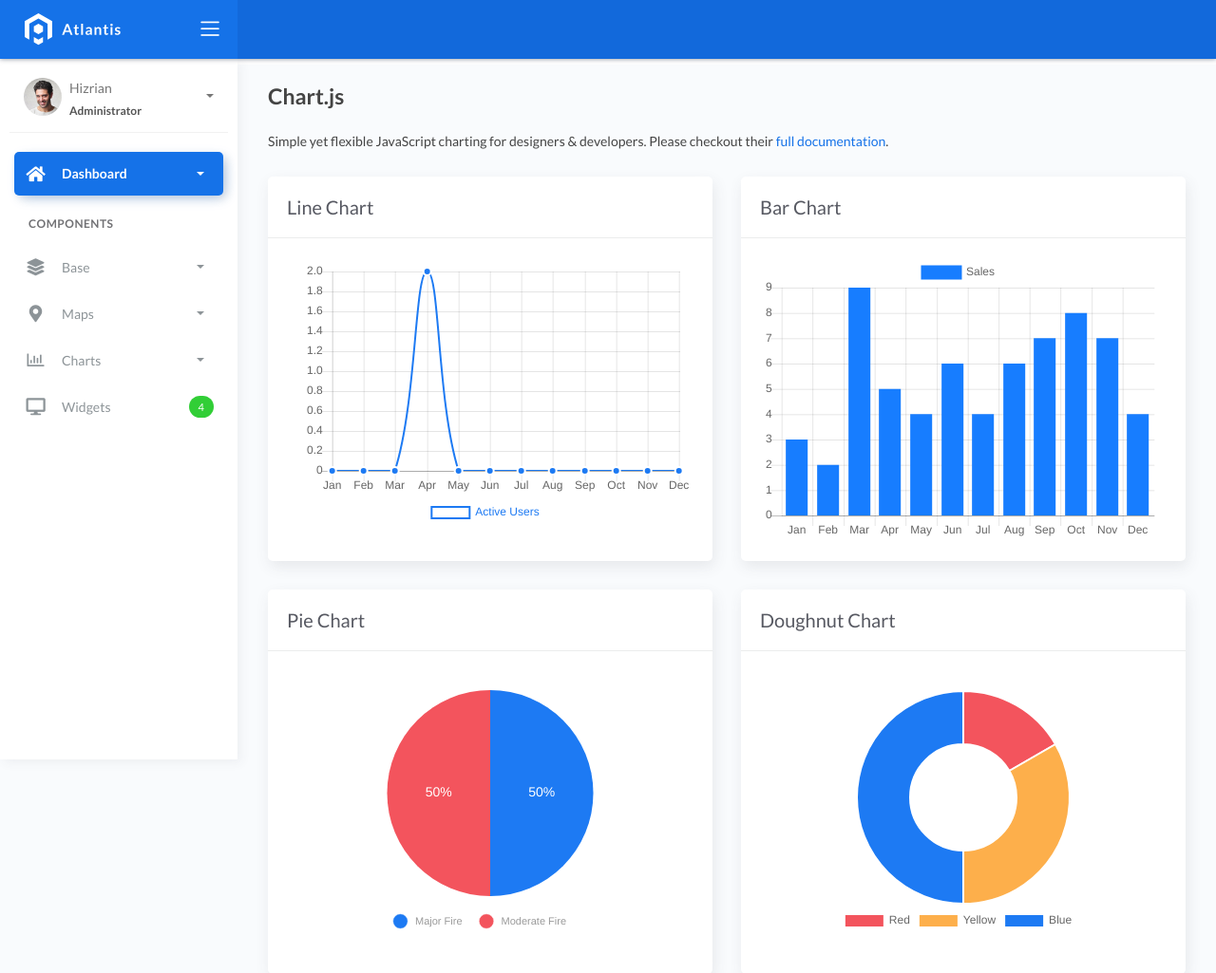
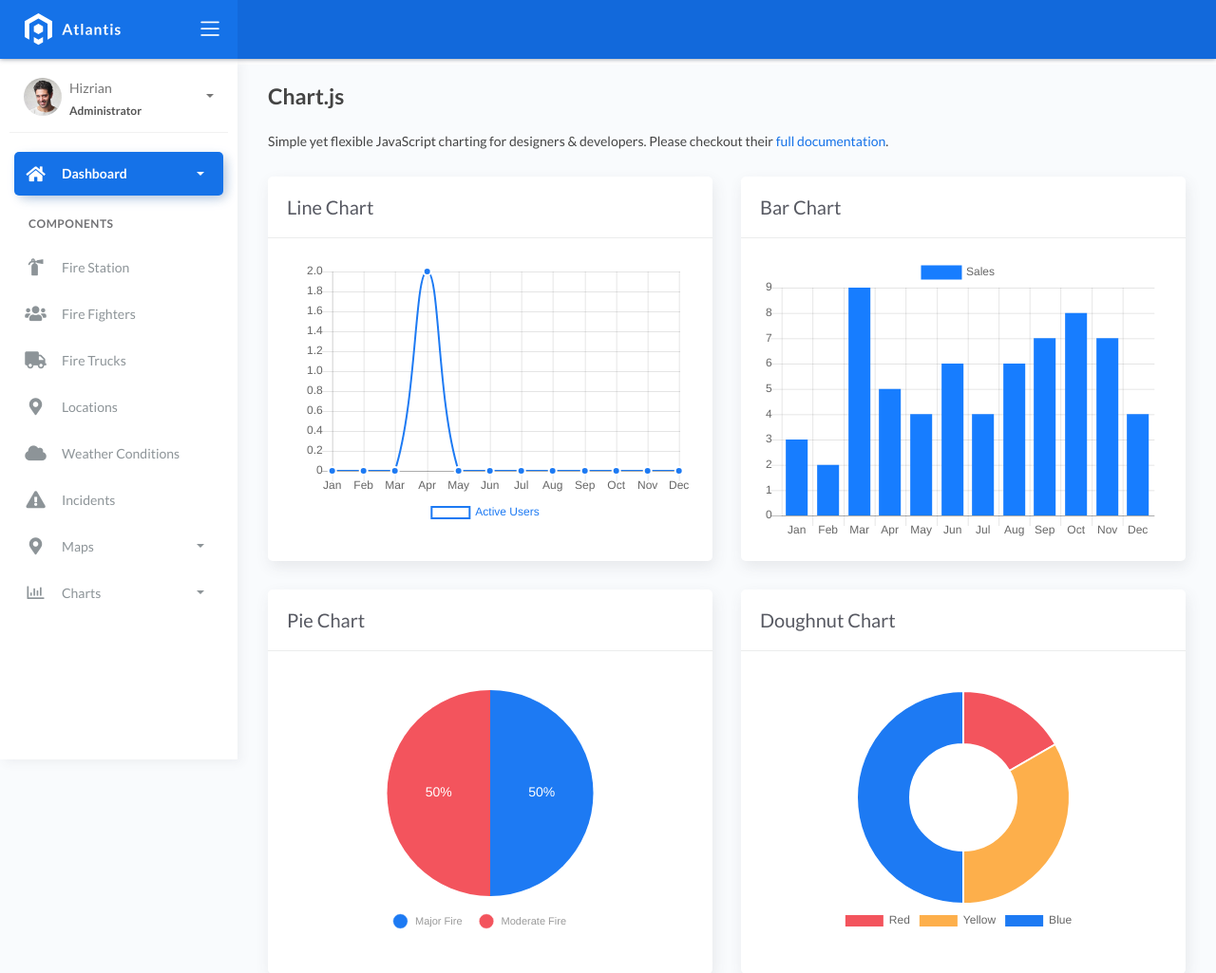
Before and after one commit to Pandasaez/Fire-App, a Django app: page /dashboard_chart in a window 1280 px wide. Shown: the top 1025 px of the page at 95% size. Run offline with Django 4.2, Linux system fonts and the light colour scheme; data comes from the database, SQL or seed files in the repository; some libraries are stand-ins or nearby versions.

Commit message:
Update on base.html

```diff
--- a/projectsite/templates/base.html
+++ b/projectsite/templates/base.html
@@ -114,13 +114,8 @@
                 <div class="collapse" id="dashboard">
                   <ul class="nav nav-collapse">
                     <li>
-                      <a href="#">
+                      <a href="{% url 'dashboard-chart' %}">
                         <span class="sub-item">Dashboard 1</span>
-                      </a>
-                    </li>
-                    <li>
-                      <a href="#">
-                        <span class="sub-item">Dashboard 2</span>
                       </a>
                     </li>
                   </ul>
@@ -133,49 +128,41 @@
                 <h4 class="text-section">Components</h4>
               </li>
               <li class="nav-item">
-                <a data-toggle="collapse" href="#base">
-                  <i class="fas fa-layer-group"></i>
-                  <p>Base</p>
-                  <span class="caret"></span>
-                </a>
-                <div class="collapse" id="base">
-                  <ul class="nav nav-collapse">
-                    <li>
                 <a href="{% url 'fireStation-list' %}">
-                        <span class="sub-item">Fire Station</span>
+                  <i class="fas fa-fire-extinguisher"></i>
+                    <p>Fire Station</p>
                 </a>
               </li>
-                    <li>
+              <li class="nav-item">
                 <a href="{% url 'fireFighter-list' %}">
-                        <span class="sub-item">Fire Fighters</span>
+                  <i class="fas fa-users"></i>
+                  <p>Fire Fighters</p>
                 </a>
               </li>
-                    <li>
+              <li class="nav-item">
                 <a href="{% url 'fireTruck-list' %}">
-                        <span class="sub-item">Fire Trucks</span>
+                  <i class="fas fa-truck"></i>
+                  <p>Fire Trucks</p>
                 </a>
               </li>
-                    <li>
+              <li class="nav-item">
                 <a href="{% url 'location-list' %}">
-                        <span class="sub-item">Locations</span>
+                  <i class="fas fa-map-marker-alt"></i>
+                  <p>Locations</p>
                 </a>
               </li>
-                    <li>
+              <li class="nav-item">
                 <a href="{% url 'weatherCondition-list' %}">
-                        <span class="sub-item">Weather Conditions</span>
+                  <i class="fas fa-cloud"></i>
+                  <p>Weather Conditions</p>
                 </a>
               </li>
-                    <li>
+              <li class="nav-item">
                 <a href="{% url 'incident-list' %}">
-                        <span class="sub-item">Incidents</span>
+                  <i class="fas fa-exclamation-triangle"></i>
+                  <p>Incidents</p>
                 </a>
               </li>
-                  </ul>
-                </div>
-              </li>
-
-
-
               <li class="nav-item">
                 <a data-toggle="collapse" href="#maps">
                   <i class="fas fa-map-marker-alt"></i>
@@ -210,23 +197,9 @@
                         <span class="sub-item">Chart Js</span>
                       </a>
                     </li>
-                    <li>
-                      <a href="charts/sparkline.html">
-                        <span class="sub-item">Sparkline</span>
-                      </a>
-                    </li>
                   </ul>
                 </div>
               </li>
-              <li class="nav-item">
-                <a href="widgets.html">
-                  <i class="fas fa-desktop"></i>
-                  <p>Widgets</p>
-                  <span class="badge badge-success">4</span>
-                </a>
-              </li>
-
-
             </ul>
           </div>
         </div>
```
Lines whose indentation alone changed are shown as unchanged.
